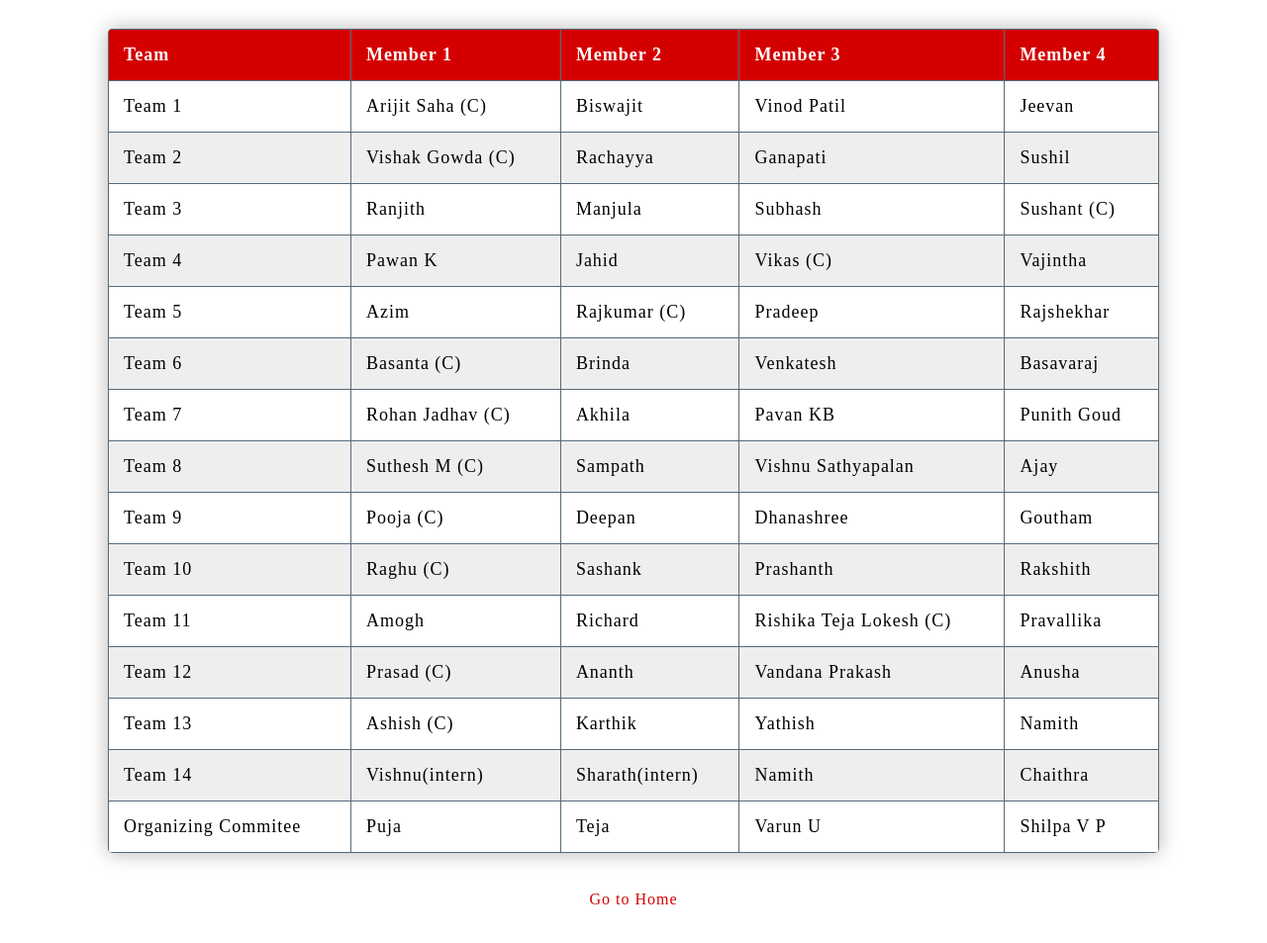
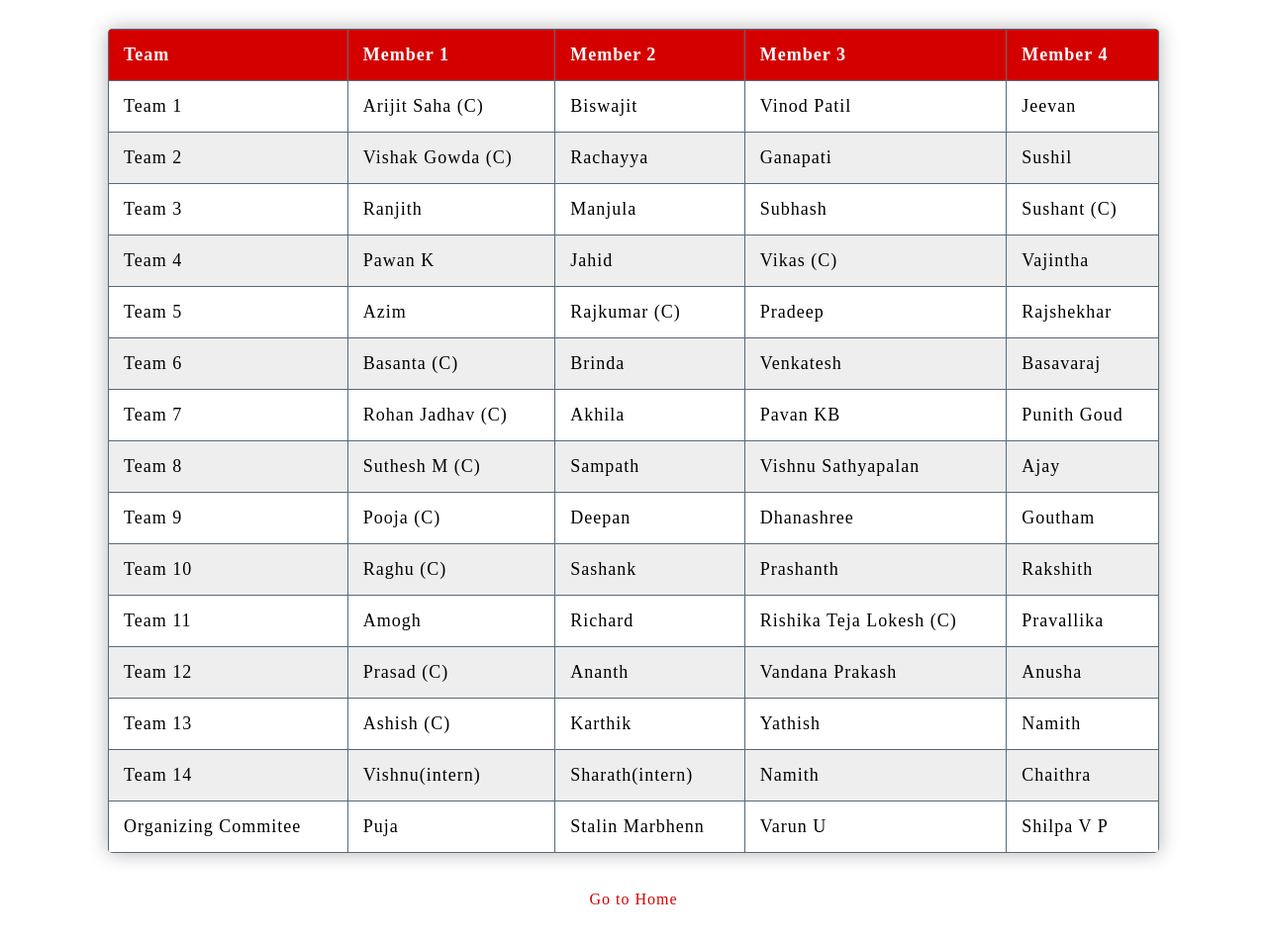
Before and after one commit to richard-zysk/new-website-zykathon, a website: page teams.html in a window 1280 px wide. Shown: the part 71-1024 px from the top of the page at 99% size. Drawn offline with Linux system fonts and the light colour scheme.

Commit message:
Update teams.html

```diff
--- a/teams.html
+++ b/teams.html
@@ -405,7 +405,7 @@
 
                     <td>Organizing Commitee</td>
                     <td>Puja</td>
-                    <td>Teja</td>
+                    <td>Stalin Marbhenn</td>
                     <td>Varun U</td>
                     <td>Shilpa V P</td>
                 </tr>
```
